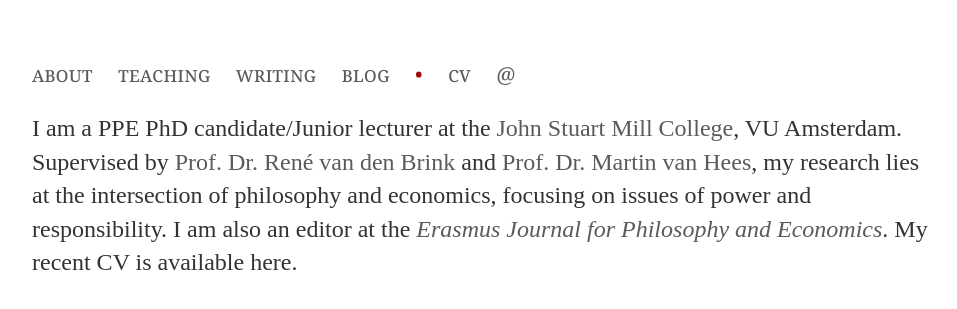
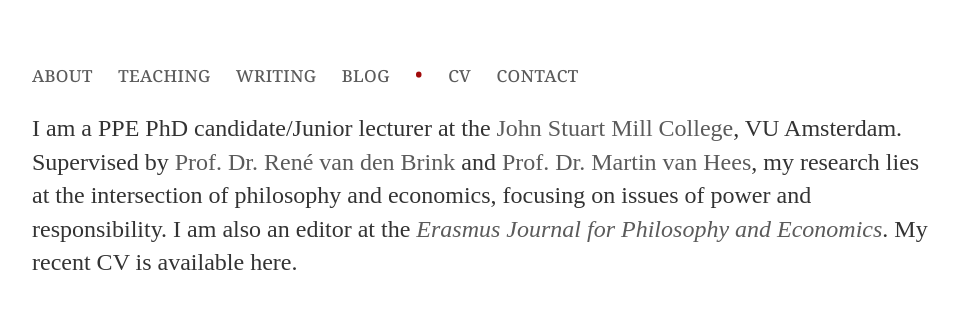
Before and after one commit to uzunovam/uzunovam, a Jekyll site: the page built from index.html, in a window 1280 px wide. Shown: the top 309 px of the page, without its empty margins (160-1117 px from the left). Built offline with Jekyll 4.4.1, drawn with Linux system fonts in a browser that asks for light colours.

Commit message:
Update default.html

```diff
--- a/_layouts/default.html
+++ b/_layouts/default.html
@@ -14,7 +14,7 @@
 		        		<li><a href="/blog">blog</a></li>
 					<li><bullet>&#8226;</bullet></li>
 					<li><a href="/files/CV-Uzunova.pdf">cv</a></li>
-					<li><a href="mailto:m.g.uzunova@vu.nl">@</a></li>
+					<li><a href="mailto:m.g.uzunova@vu.nl">contact</a></li>
     				</ul>
 			</nav>
 			<div class="container">
```
